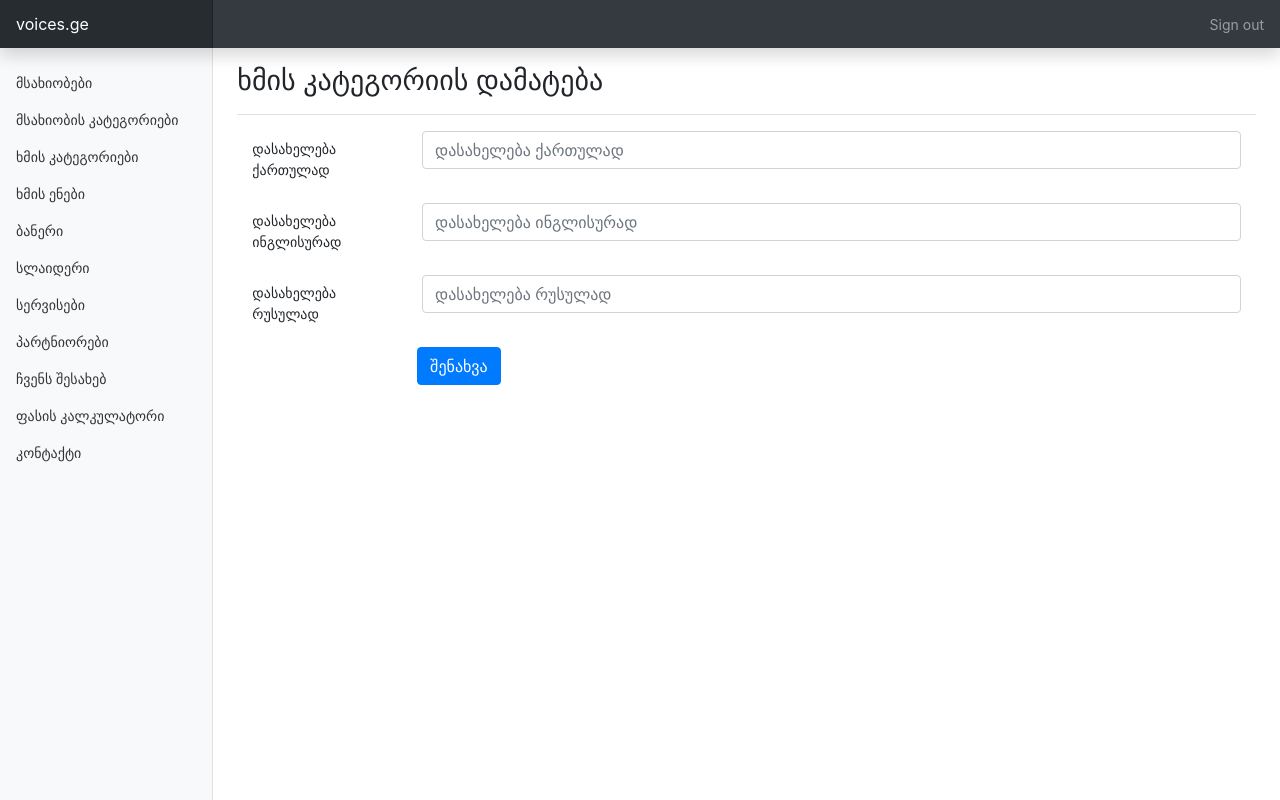
After one commit to idzidzishvili/voices, a CodeIgniter app: page /database/index.php/admin/addVoiceCategory in a window 1280 px wide. The commit adds this page. Run offline with CodeIgniter, Linux system fonts and the light colour scheme; some libraries are stand-ins or nearby versions.

Commit message:
voiceCat

```diff
--- a/application/controllers/Admin.php
+++ b/application/controllers/Admin.php
@@ -24,6 +24,7 @@ class Admin extends CI_Controller
 		$data['page'] = 'partners';
 		$this->load->view('admin/partners', $data);
 	}
+
 	public function addPartner()
 	{
 		if (strtoupper($_SERVER["REQUEST_METHOD"]) == 'POST') {
@@ -90,6 +91,68 @@ class Admin extends CI_Controller
 			$this->Admindb->deletePartner($id);
 		}
 		redirect('admin/partners');
+	}
+
+
+
+	public function voiceCategories()
+	{
+		$data['voiceCategories'] = $this->Admindb->getVoiceCategories();
+		$data['page'] = 'voice-categories';
+		$this->load->view('admin/voice-categories', $data);
+	}
+
+	public function addVoiceCategory()
+	{
+		if (strtoupper($_SERVER["REQUEST_METHOD"]) == 'POST') {
+			$this->form_validation->set_rules('name_ge', 'დასახელება ქართულად', 'trim|required|max[100]');
+			$this->form_validation->set_rules('name_en', 'დასახელება ინგლისურად', 'trim|required|max[100]');
+			$this->form_validation->set_rules('name_ru', 'დასახელება რუსულად', 'trim|required|max[100]');
+
+			if ($this->form_validation->run()) {
+				if($this->Admindb->addVoiceCategory($this->input->post('name_ge', true), $this->input->post('name_en', true), $this->input->post('name_ru', true))){
+					redirect('admin/voiceCategories');
+					// array_push($newFiles, ['order_id' => $orderId, 'fileinfo_id' => $uplFile->id, 'filename' => $filename . '.' . $ext]);
+					//array_push($oldFiles, $originalFileName);
+				} else {
+					// array_push($notUplFiles, $originalFileName);
+				}
+			}
+		}
+		$data['page'] = 'voice-category-add';
+		$this->load->view('admin/voice-category-add', $data);
+	}
+
+	public function editVoiceCategory($id)
+	{
+		if (filter_var($id, FILTER_VALIDATE_INT) && $id > 0 ) {
+			if(strtoupper($_SERVER["REQUEST_METHOD"]) == 'POST'){
+				$this->form_validation->set_rules('name_ge', 'დასახელება ქართულად', 'trim|required|max[100]');
+				$this->form_validation->set_rules('name_en', 'დასახელება ინგლისურად', 'trim|required|max[100]');
+				$this->form_validation->set_rules('name_ru', 'დასახელება რუსულად', 'trim|required|max[100]');
+				if ($this->form_validation->run()) {
+					if($this->Admindb->upateVoiceCategory($id, $this->input->post('name_ge', true), $this->input->post('name_en', true), $this->input->post('name_ru', true))){
+						// array_push($newFiles, ['order_id' => $orderId, 'fileinfo_id' => $uplFile->id, 'filename' => $filename . '.' . $ext]);
+						//array_push($oldFiles, $originalFileName);
+						return redirect('admin/voiceCategories');
+					} else {
+						// array_push($notUplFiles, $originalFileName);
+					}
+				}
+			}
+			$data['voiceCategory'] = $this->Admindb->getVoiceCategory($id);
+			$data['id'] = $id;
+			$data['page'] = 'voice-category-edit';
+			$this->load->view('admin/voice-category-edit', $data);
+		}
+	}
+
+	public function deleteVoiceCategory($id)
+	{
+		if (filter_var($id, FILTER_VALIDATE_INT) && $id > 0) {
+			$this->Admindb->deleteVoiceCategory($id);
+		}
+		redirect('admin/voiceCategories');
 	}
 
 
--- a/application/models/Admindb.php
+++ b/application/models/Admindb.php
@@ -65,7 +65,28 @@ class Admindb extends CI_Model
 		return $this->db->query($q)->result();
 	}
 
+	public function getVoiceCategories(){
+		$q = "SELECT * FROM voice_categories";
+		return $this->db->query($q)->result();
+	}
 
+	public function getVoiceCategory($id){
+		$q = "SELECT * FROM voice_categories WHERE id=$id";
+		return $this->db->query($q)->row();
+	}
+
+	public function addVoiceCategory($nameGe, $nameEn, $nameRu){
+		$this->db->insert('voice_categories', ['name_ge' => $nameGe, 'name_en' => $nameEn, 'name_ru' => $nameRu]);
+		return $this->db->insert_id();
+	}
+
+	public function upateVoiceCategory($id, $nameGe, $nameEn, $nameRu){
+		return $this->db->where('id', $id)->update('voice_categories', ['name_ge' => $nameGe, 'name_en' => $nameEn, 'name_ru' => $nameRu]);
+	}
+
+	public function deleteVoiceCategory($id){
+		return $this->db->where('id', $id)->delete('voice_categories');
+	}
 
 
 
--- a/application/views/admin/partner-add.php
+++ b/application/views/admin/partner-add.php
@@ -6,14 +6,14 @@
 <div class="container-fluid ">
    <?= form_open_multipart(base_url('admin/addPartner')) ?>
       <div class="form-group row">
-         <label class="col-sm-2 col-form-label">მისამართი ქართულად</label>
+         <label class="col-sm-2 col-form-label">მისამართი (Url)</label>
          <div class="col-sm-10">
             <input type="text" class="form-control" name="url" placeholder="Url">
             <small class="text-danger"><?php echo form_error('url'); ?></small>
          </div>
       </div>
       <div class="form-group row">
-         <label class="col-sm-2 col-form-label">მისამართი ინგლისურად</label>
+         <label class="col-sm-2 col-form-label">სურათი </label>
          <div class="col-sm-10">
             <input type="file" class="form-control" name="partnerImage" value="">
             <small class="text-danger"><?php echo form_error('partnerImage'); ?></small>
--- a/application/views/admin/partner-edit.php
+++ b/application/views/admin/partner-edit.php
@@ -6,14 +6,14 @@
 <div class="container-fluid ">
    <?= form_open_multipart(base_url('admin/editpartner/'.$id)) ?>
       <div class="form-group row">
-         <label class="col-sm-2 col-form-label">მისამართი ქართულად</label>
+         <label class="col-sm-2 col-form-label">მისამართი (Url)</label>
          <div class="col-sm-10">
             <input type="text" class="form-control" name="url" placeholder="Url" value="<?= $partner->url ?>">
             <small class="text-danger"><?php echo form_error('url'); ?></small>
          </div>
       </div>
       <div class="form-group row">
-         <label class="col-sm-2 col-form-label">მისამართი ინგლისურად</label>
+         <label class="col-sm-2 col-form-label">სურათი</label>
          <div class="col-xs-2 col-1">
             <?php if($partner->img): ?>
                <img src="<?= base_url('uploads/partners/'.$partner->img)?>" height="32">
--- a/application/views/admin/templates/header.php
+++ b/application/views/admin/templates/header.php
@@ -46,7 +46,7 @@
                      </a>
                   </li>
                   <li class="nav-item">
-                     <a class="nav-link" href="#">
+                     <a class="nav-link <?= $page=='voice-categories'?'active':''?>" href="<?= base_url('admin/voiceCategories')?>">
                         <span data-feather="shopping-cart"></span>
                         ხმის კატეგორიები
                      </a>
--- /dev/null
+++ b/application/views/admin/voice-category-add.php
@@ -0,0 +1,35 @@
+<?php $this->load->view('admin/templates/header'); ?>
+<div class="d-flex justify-content-between flex-wrap flex-md-nowrap align-items-center pt-3 pb-2 mb-3 border-bottom">
+   <h3 class="h3">ხმის კატეგორიის დამატება</h3>
+</div>
+
+<div class="container-fluid ">
+   <?= form_open(base_url('admin/addVoiceCategory')) ?>
+      <div class="form-group row">
+         <label class="col-sm-2 col-form-label">დასახელება ქართულად</label>
+         <div class="col-sm-10">
+            <input type="text" class="form-control" name="name_ge" placeholder="დასახელება ქართულად">
+            <small class="text-danger"><?php echo form_error('name_ge'); ?></small>
+         </div>
+      </div>
+      <div class="form-group row">
+         <label class="col-sm-2 col-form-label">დასახელება ინგლისურად</label>
+         <div class="col-sm-10">
+            <input type="text" class="form-control" name="name_en" placeholder="დასახელება ინგლისურად">
+            <small class="text-danger"><?php echo form_error('name_en'); ?></small>
+         </div>
+      </div>
+      <div class="form-group row">
+         <label class="col-sm-2 col-form-label">დასახელება რუსულად</label>
+         <div class="col-sm-10">
+            <input type="text" class="form-control" name="name_ru" placeholder="დასახელება რუსულად">
+            <small class="text-danger"><?php echo form_error('name_ru'); ?></small>
+         </div>
+      </div>
+
+      <button type="submit" class="btn btn-primary mb-2 offset-sm-2">შენახვა</button>
+
+   <?= form_close() ?>
+</div>
+
+<?php $this->load->view('admin/templates/footer'); ?>
```
Also changed, not shown: application/views/admin/voice-categories.php (added, +43 -0 lines), application/views/admin/voice-category-edit.php (added, +35 -0 lines).
